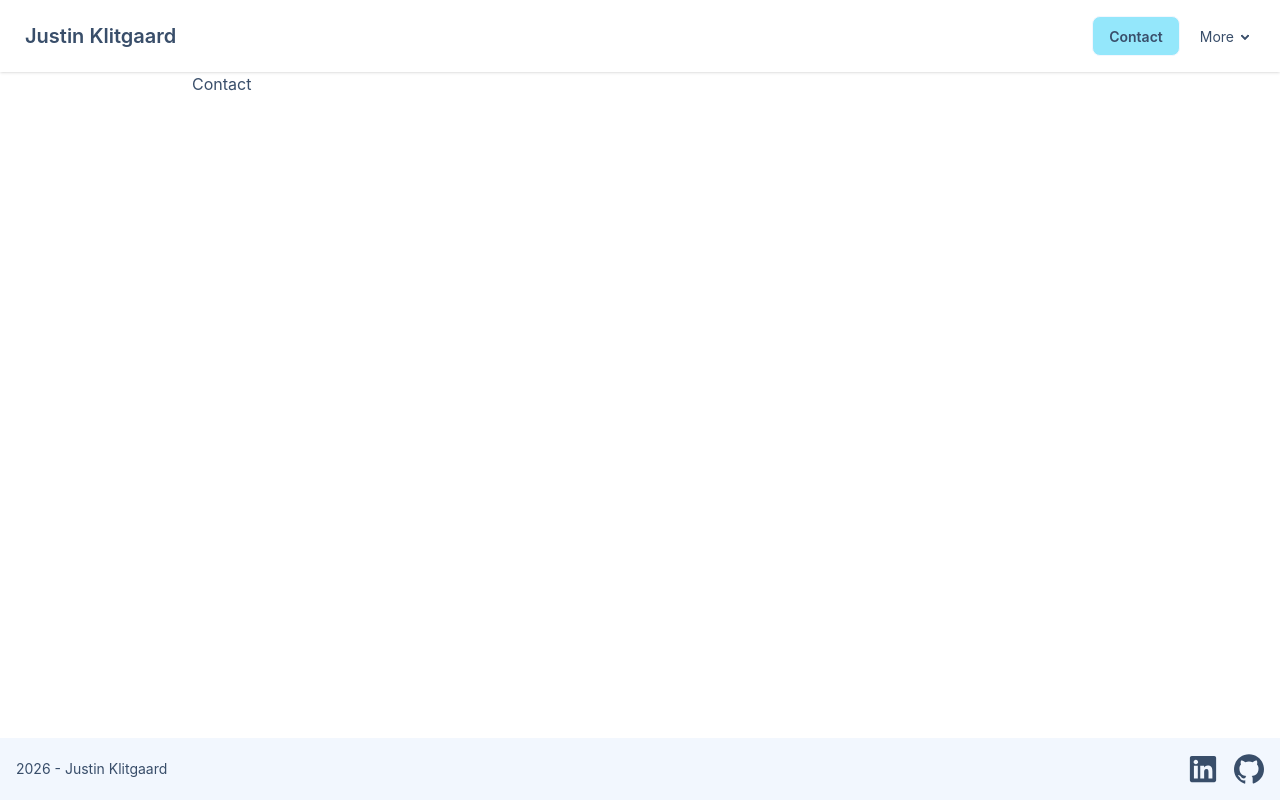
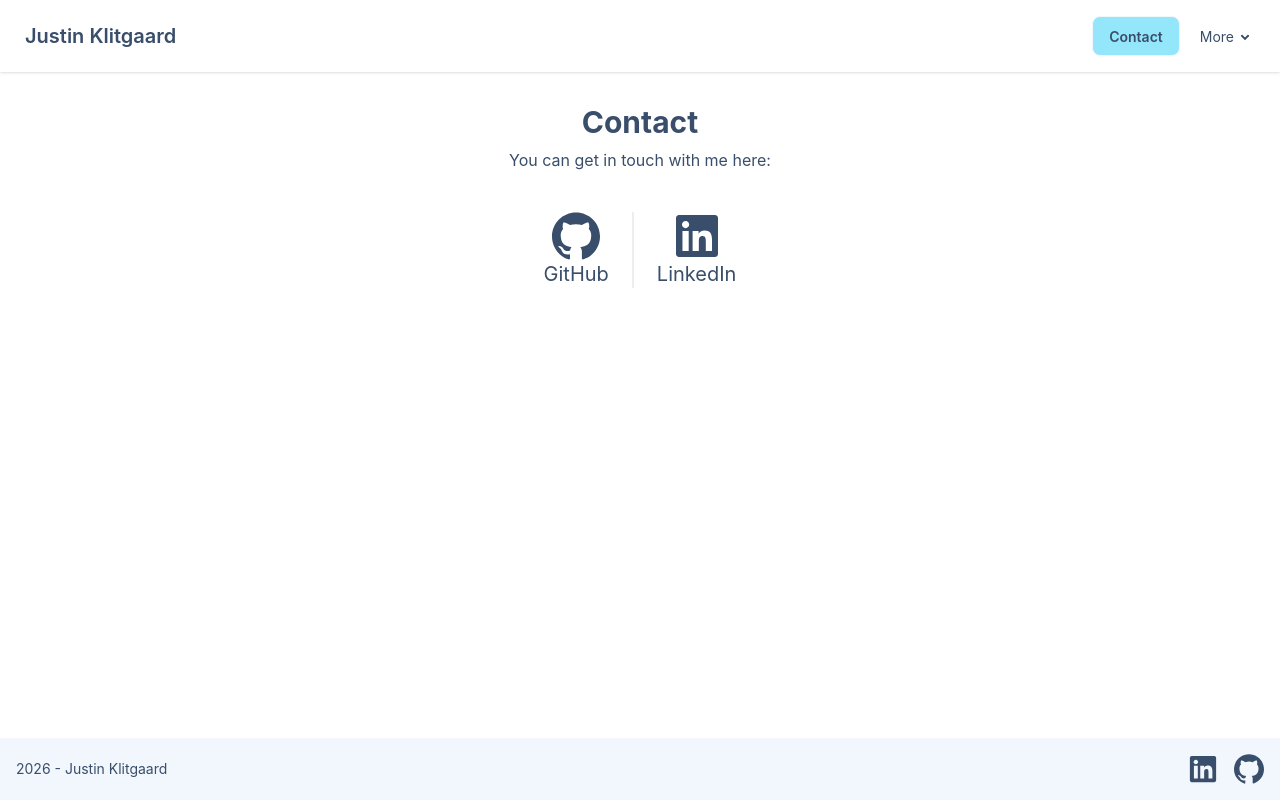
Before and after one commit to Justin-K-Ellis/personal-site-v3, a React (Vite) app in the folder frontend/: page /contact in a window 1280 px wide. Built offline with nearby package versions, Linux system fonts and the light colour scheme.

Commit message:
feat: add content for contact page

```diff
--- /dev/null
+++ b/frontend/src/components/ContactCard/ContactCard.tsx
@@ -0,0 +1,16 @@
+import type { Contact } from "../../types/interfaces";
+
+interface ContactCardProps {
+  contact: Contact;
+}
+
+export default function ContactCard(props: ContactCardProps) {
+  return (
+    <div className="flex flex-col items-center justify-center  gap-2">
+      <a href={props.contact.url} className="flex flex-col items-center">
+        <div className="text-5xl">{<props.contact.Icon />}</div>
+        <p className="text-xl">{props.contact.name}</p>
+      </a>
+    </div>
+  );
+}
--- a/frontend/src/views/Contact.tsx
+++ b/frontend/src/views/Contact.tsx
@@ -1,3 +1,25 @@
+import Title from "../components/Title/Title";
+import contactData from "../assets/contactData";
+import ContactCard from "../components/ContactCard/ContactCard";
+
 export default function Contact() {
-  return <div>Contact</div>;
+  const linkedin = contactData[0];
+  const github = contactData[1];
+
+  return (
+    <section
+      id="contact"
+      className="mt-4 md:mt-8 flex flex-col items-center gap-2"
+    >
+      <Title text="Contact" />
+      <p>You can get in touch with me here:</p>
+      <article className="flex justify-center mt-4 md:mt-8">
+        <ContactCard contact={github} />
+
+        <div className="divider divider-horizontal" />
+
+        <ContactCard contact={linkedin} />
+      </article>
+    </section>
+  );
 }
```
